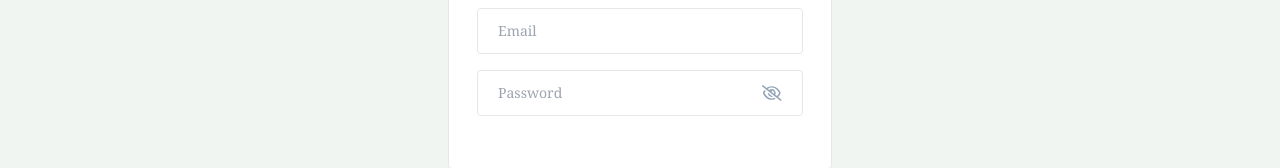
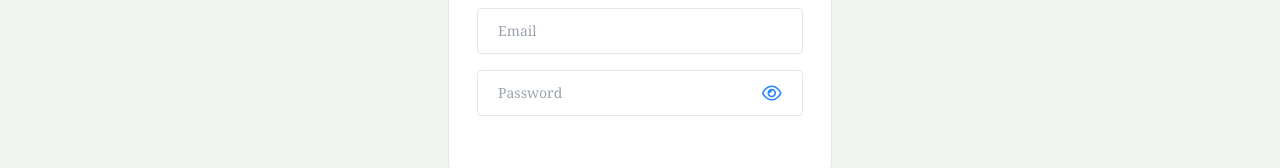
Before and after one commit to engineeredbypranav/Notes-App, a React (Vite) app in the folder Frontend/PNotes/: page /login in a window 1280 px wide. Both pictures are taken after a click on the icon 772 px from the left and 354 px from the top of the page. Shown: the part 261-429 px from the top of the page. Built offline with nearby package versions, Linux system fonts and the light colour scheme.

Commit message:
fixed the password icon toggle issue

```diff
--- a/Frontend/PNotes/src/components/Input/PasswordInput.jsx
+++ b/Frontend/PNotes/src/components/Input/PasswordInput.jsx
@@ -4,6 +4,10 @@ import { FaRegEye, FaRegEyeSlash } from 'react-icons/fa6'
 const PasswordInput = ({value , onChange , placeholder}) => {
 
     const [isShowPassword , setIsShowPassword ] = useState(false)
+
+    const toggleShowPassword = () => {
+      setIsShowPassword(!isShowPassword)
+    }
 
   return (
     <div className='flex items-center bg-transparent border-[1.5px] px-5
@@ -18,9 +22,13 @@ const PasswordInput = ({value , onChange , placeholder}) => {
 
         />
 
-        {isShowPassword ? (<FaRegEy size = {22} className = "text-primary cursor-pointer"/>) :
-        (
-            <FaRegEyeSlash size={22} className='text-slate-400 cursor-pointer'/>
+        {isShowPassword ?
+        (<FaRegEye size = {22} className = "text-[#2B85FF] cursor-pointer"
+        onClick = {() => toggleShowPassword()}
+        />) :
+        (<FaRegEyeSlash size={22} className='text-slate-400 cursor-pointer'
+        onClick = {() => toggleShowPassword()}
+         />
         )}
 
     </div>
```
